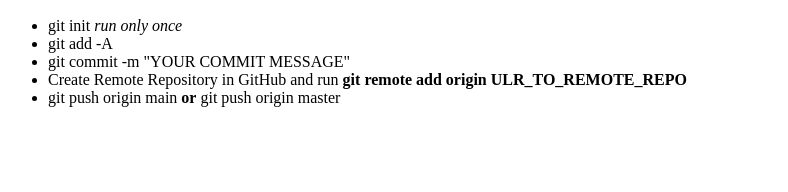
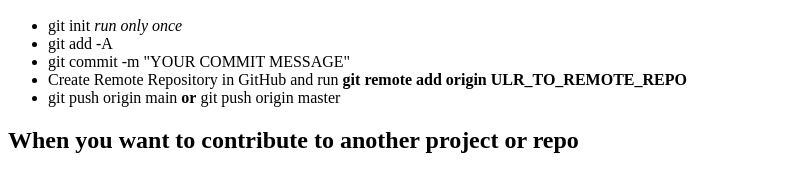
Before and after one commit to lherna1371/unlv-github-tutorial, a plain HTML site: page index.html in a window 1280 px wide. Shown: the part 110-302 px from the top of the page, without its empty margins (0-788 px from the left). Drawn offline with Linux system fonts and the light colour scheme.

```diff
--- a/index.html
+++ b/index.html
@@ -16,6 +16,7 @@
         <li>Create Remote Repository in GitHub and run <b>git remote add origin ULR_TO_REMOTE_REPO</b></li>
         <li>git push origin main <strong>or</strong> git push origin master</li>
     </ul>
+    <h2>When you want to contribute to another project or repo</h2>
     <script src="./script.js"></script>
 </body>
 </html>
```
